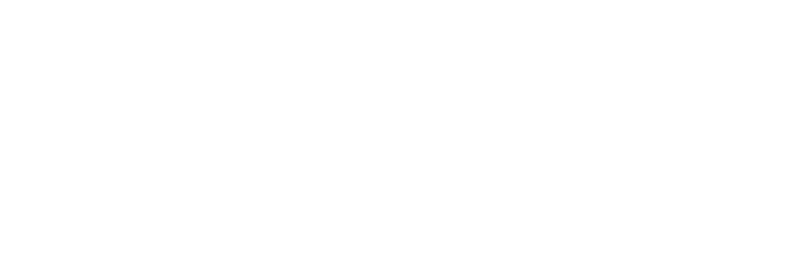
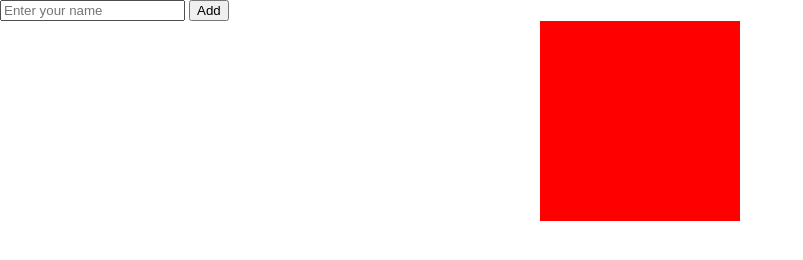
Before and after one commit to DovydasNar/gitest, a plain HTML site: page index.html in a window 1280 px wide. Shown: the whole page, without its empty margins (0-803 px from the left). Drawn offline with Linux system fonts and the light colour scheme.

Commit message:
1.1. creating form with input and submit button

```diff
--- a/index.html
+++ b/index.html
@@ -4,8 +4,20 @@
     <meta charset="UTF-8" />
     <meta name="viewport" content="width=device-width, initial-scale=1.0" />
     <title>Document</title>
+    <link rel="stylesheet" href="style.css" />
   </head>
   <body>
-    <div></div>
+    <form action="" id="userForm">
+      <label for="name">
+        <input
+          type="text"
+          name="name"
+          id="name"
+          placeholder="Enter your name"
+        />
+        <input type="submit" value="Add" />
+      </label>
+    </form>
+    <div id="result"></div>
   </body>
 </html>
```
